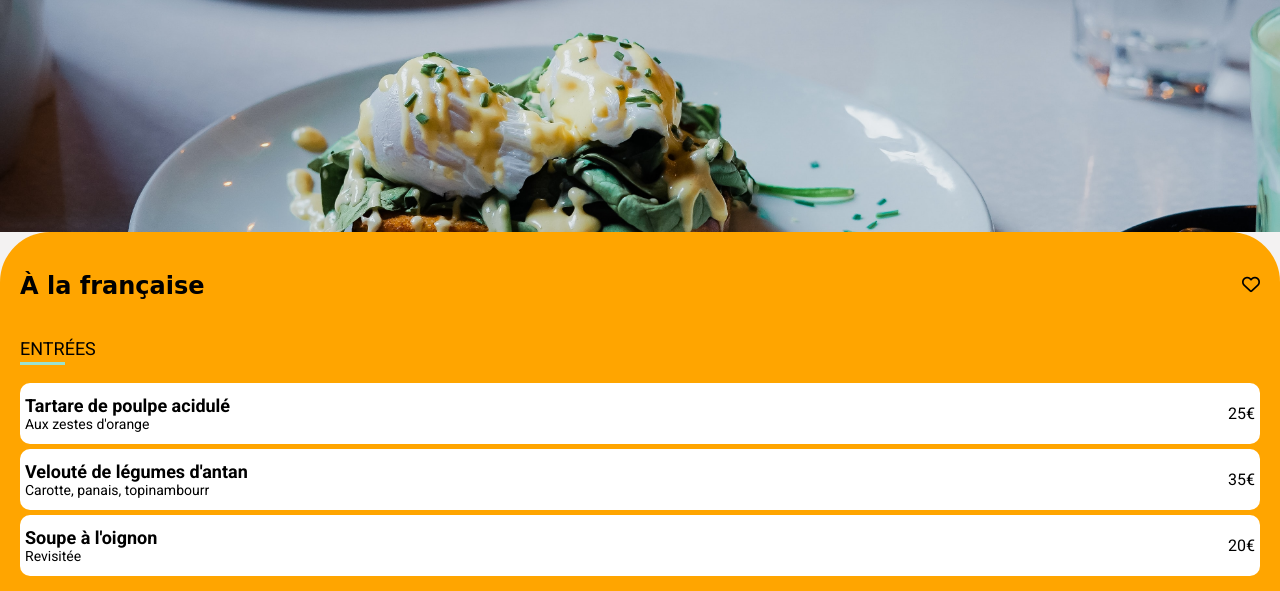
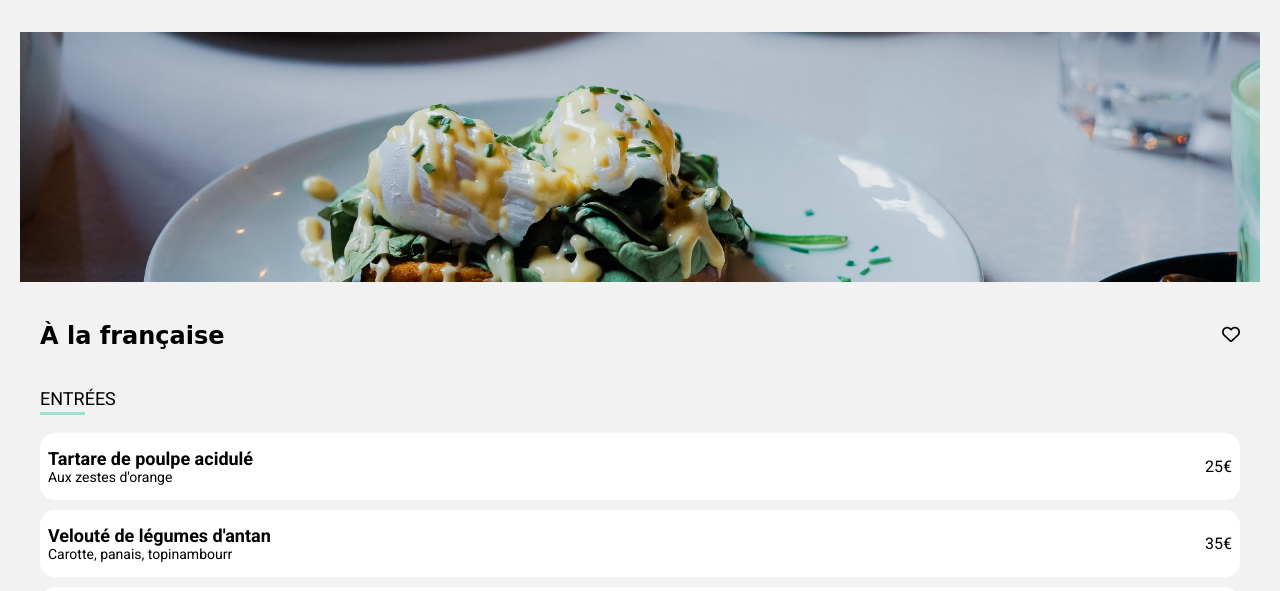
Before and after one commit to AC1802/Dynamiser_une_page_web_avec_des_animations_en_CSS, a plain HTML site: page code/restaurant_menu/a_la_francaise_menu.html in a window 1280 px wide. Shown: the part 159-750 px from the top of the page. Drawn offline with Linux system fonts and the light colour scheme; a web font is replaced by a local one.

Commit message:
Le bouton commander et les sections plats et desserts sont stylisées

```diff
--- a/code/restaurant_menu/a_la_francaise_menu.html
+++ b/code/restaurant_menu/a_la_francaise_menu.html
@@ -19,7 +19,7 @@
     </header>
 
     <main>
-        <div class="restaurant_container container--no-padding">
+        <div class="restaurant_container container--centered container--no-padding">
             <div class="restaurant__img_wrapper">
                 <img src="../../images/restaurants/toa-heftiba-DQKerTsQwi0-unsplash.jpg" alt="restaurant img" class="restaurant__img">
             </div>
--- a/code/style.scss
+++ b/code/style.scss
@@ -114,6 +114,14 @@ header {
 .container {
     &--small-padding {
         padding: 10px;
+    }
+
+    &--no-padding {
+        padding: 0;
+    }
+
+    &--centered {
+        @include element-centered(column);
     }
 }
 
@@ -327,9 +335,10 @@ header {
     }
 
     .restaurant_menu_container {
+        width: 100%;
         padding: 20px;
         border-radius: 50px 50px 0 0;
-        background-color: orange;
+        background-color: $lighter-grey;
 
         .restaurant_menu__header {
             @include display-flex-direction(row);
@@ -366,17 +375,17 @@ header {
             }
         }
 
-        .restaurant_menu__entry {
+        .restaurant_menu__entry, .restaurant_menu__dish, .restaurant_menu__dessert {
             &__article_list {
                 @include display-flex-direction(column);
-                row-gap: 5px;
+                row-gap: 10px;
 
                 article {
                     @include display-flex-direction(row);
-                    @include border-radius(10px);
+                    @include border-radius(15px);
                     align-items: center;
                     justify-content: space-between;
-                    padding: 5px;
+                    padding: 8px;
                     background-color: white;
 
                     .article__text {
@@ -396,10 +405,6 @@ header {
             }
         }
 
-        // .restaurant_menu__dish {}
-
-        // .restaurant_menu__dessert {}
-
         section {
             h3 {
                 @include p-size;
@@ -413,19 +418,13 @@ header {
 
     .restaurant__button {
         @include button($button-degree);
+        padding: 20px 40px;
 
         &:hover {
             @include gradient-btn-hover;
         }
     }
 }
-
-.container--no-padding {
-    padding: 0;
-}
-
-
-
 
 .footer {
     background-color: #535254;
```
Also changed, not shown: code/style.css, 1 other file.
